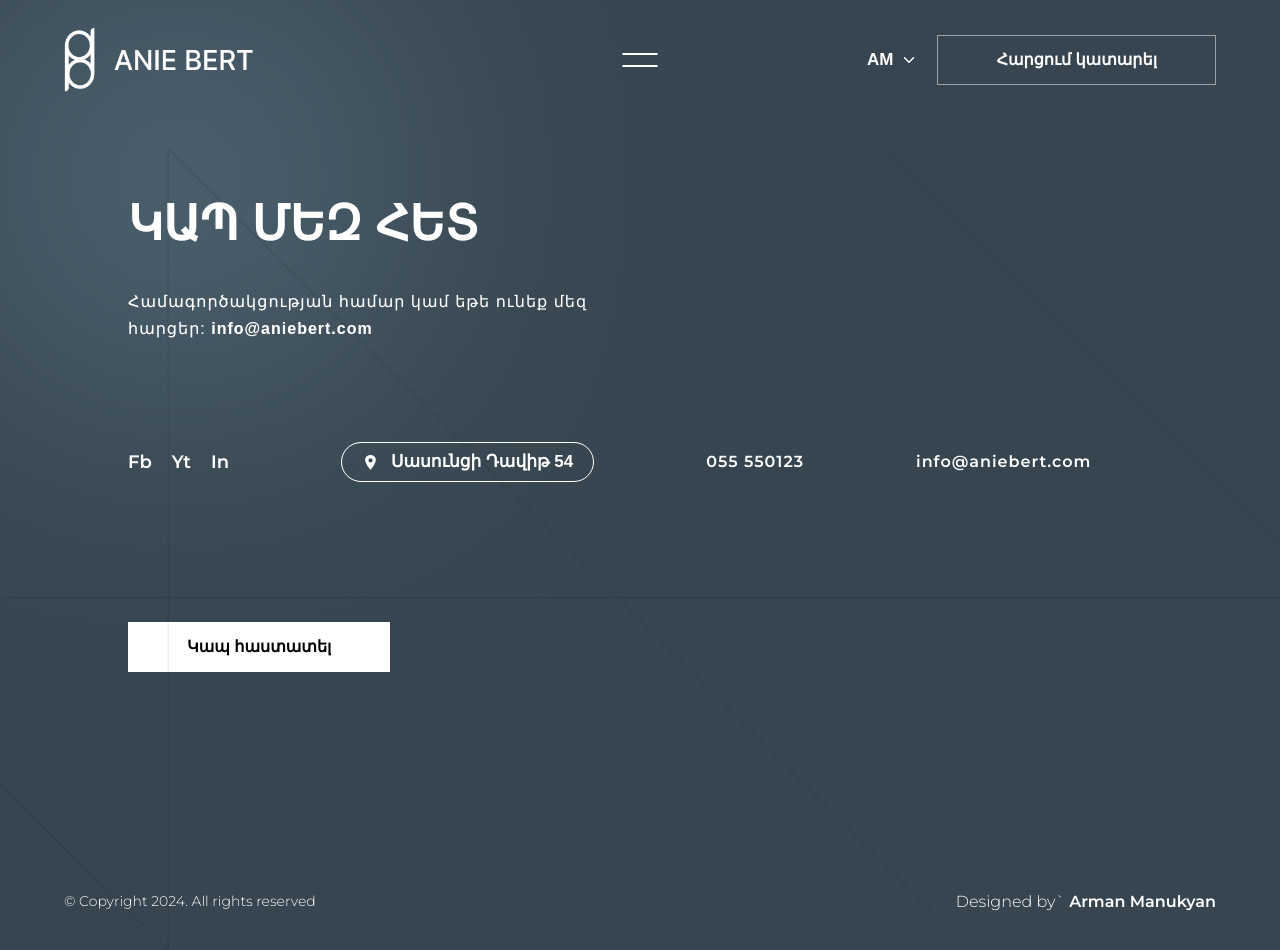
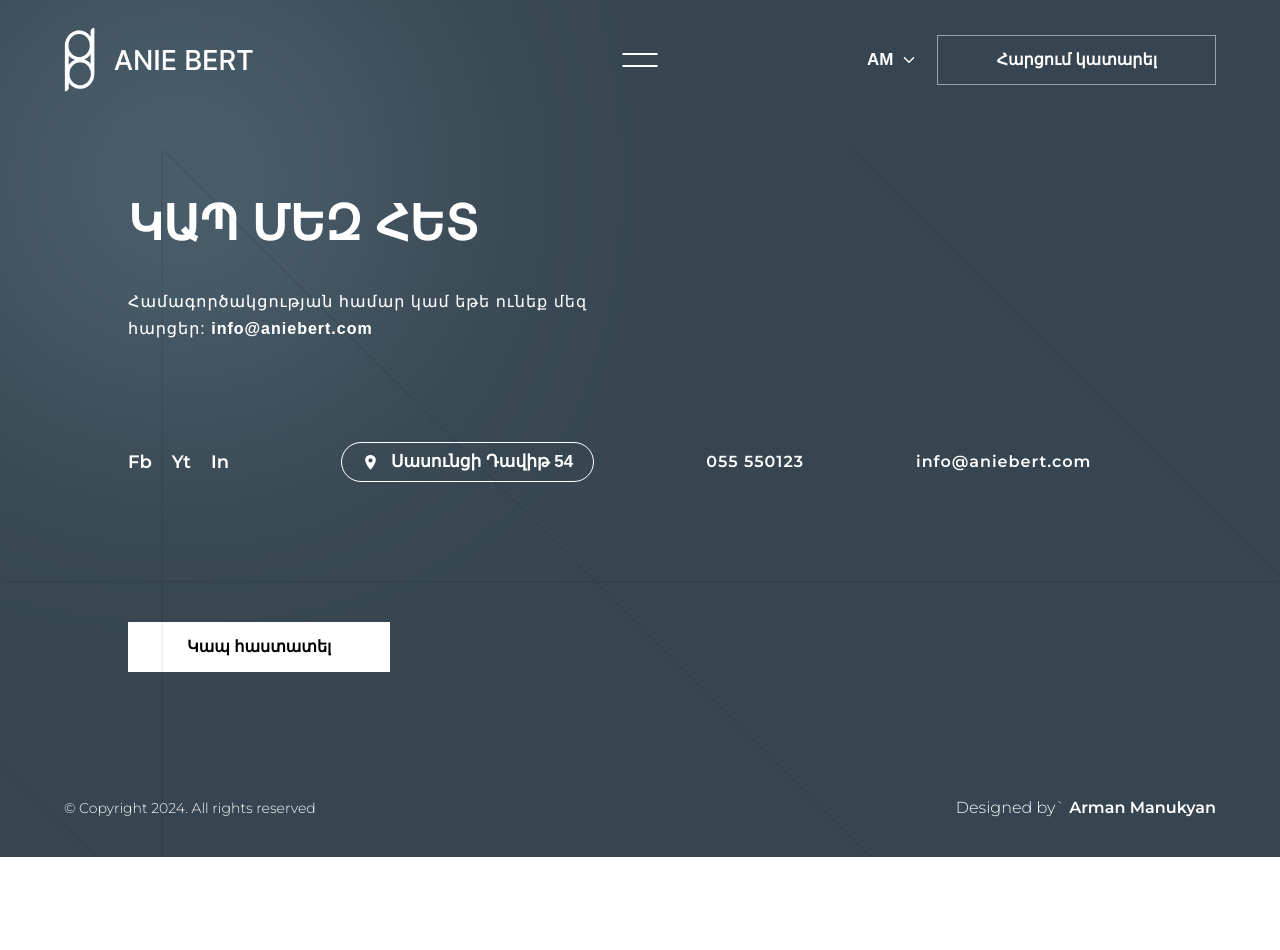
Before and after one commit to ArmanDev1010/Anie_Bert, a React (Vite) app in the folder frontend/: page /am/contacts in a window 1280 px wide. After the commit the page ends 857 px from the top, so only its background shows below. Built offline with nearby package versions, Linux system fonts and the light colour scheme.

Commit message:
Home page resposivness done

```diff
--- a/frontend/src/components/Contact.jsx
+++ b/frontend/src/components/Contact.jsx
@@ -27,7 +27,7 @@ const Contact = ({ is_contact_page }) => {
           is_contact_page && {
             background: "#36454f",
             color: "white",
-            minHeight: "100vh",
+            minHeight: "100%",
             paddingTop: "50px",
           }
         }
--- a/frontend/src/components/navigation/Modal.jsx
+++ b/frontend/src/components/navigation/Modal.jsx
@@ -20,7 +20,7 @@ const Modal = ({ handleClose, setShowMenu }) => {
   const [message, setMessage] = useState("");
 
   useEffect(() => {
-    setShowMenu(false);
+    setShowMenu && setShowMenu(false);
   }, []);
 
   const propertyTypes = [
--- a/frontend/src/index.scss
+++ b/frontend/src/index.scss
@@ -390,7 +390,7 @@ body {
   }
   .horizontal {
     padding: 0 32px;
-    margin-bottom: 80px;
+    margin-bottom: 50px;
     ul {
       display: grid;
       grid-template-columns: repeat(2, 1fr);
@@ -401,6 +401,9 @@ body {
     }
     @media screen and (max-width: $_700) {
       padding: 0 3%;
+    }
+    @media screen and (max-width: $_550) {
+      margin-bottom: 20px;
     }
   }
 }
--- a/frontend/src/pages/ContactPage.jsx
+++ b/frontend/src/pages/ContactPage.jsx
@@ -3,10 +3,10 @@ import { Contact, Navbar } from "../components";
 
 const ContactPage = () => {
   return (
-    <div className="bg-secondary flex flex-col">
+    <div className="bg-secondary flex flex-col min-h-screen">
       <Navbar />
       <div className="w-full h-[120px] mb-[30px]"></div>
-      <div className="flex-[1_1_auto]">
+      <div className="flex-grow">
         <Contact is_contact_page={true} />
       </div>
     </div>
```
